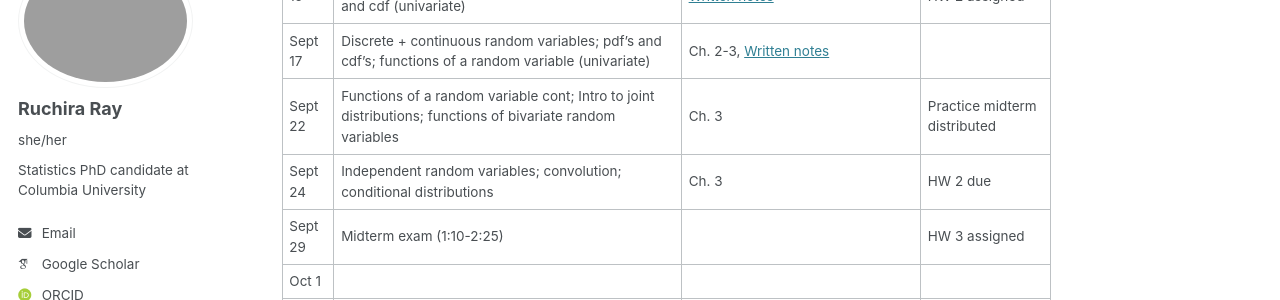
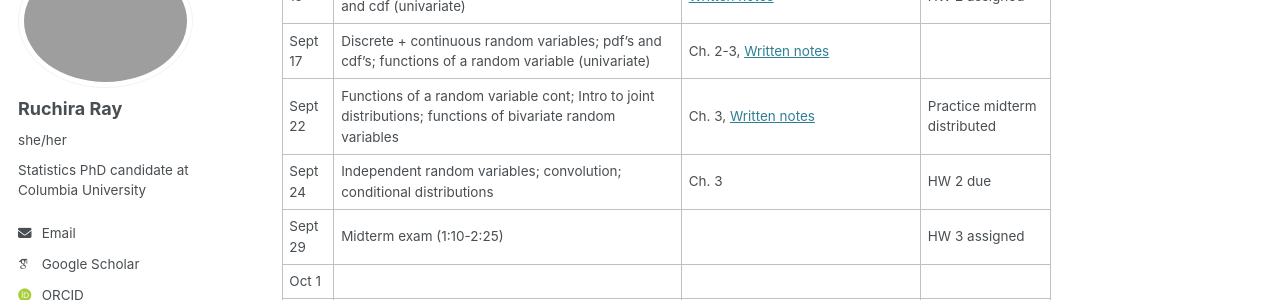
Before and after one commit to rray123/rray123.github.io, a Jekyll site: the page built from _pages/STAT5203.md, in a window 1280 px wide and 900 px high, scrolled down 462 px. Shown: the part 152-452 px from the top of the window. Built offline with Jekyll 4.4.1, drawn with Linux system fonts in a browser that asks for light colours; some web fonts are replaced.

Commit message:
Update STAT5203.md

```diff
--- a/_pages/STAT5203.md
+++ b/_pages/STAT5203.md
@@ -23,7 +23,7 @@ Schedule subject to change. Check back regularly for updates.
 | Sept 10 | Combinatorics (permutations with repeats, combinations); conditional probability | Ch. 1—2, [Written notes](https://rray123.github.io/files/Lecture2-written.pdf), [Video on birthday problem](https://www.youtube.com/watch?v=ofTb57aZHZs), [Video on matching problem](https://www.youtube.com/watch?v=pbXg5EI5t4c) ||
 | Sept 15 |Bayes rule, independent events, random variables and distributions; discrete random variables; pmf and cdf (univariate) | Ch. 2-3, [Ch. 3 Typed notes](https://rray123.github.io/files/Ch3.pdf), [Written notes](https://rray123.github.io/files/Lecture3-written.pdf) | HW 1 due <br> HW 2 assigned|
 | Sept 17 |Discrete + continuous random variables; pdf's and cdf's; functions of a random variable (univariate) | Ch. 2-3, [Written notes](https://rray123.github.io/files/Lecture4-written.pdf) | |
-| Sept 22 |Functions of a random variable cont; Intro to joint distributions; functions of bivariate random variables | Ch. 3 | Practice midterm distributed|
+| Sept 22 |Functions of a random variable cont; Intro to joint distributions; functions of bivariate random variables | Ch. 3, [Written notes](https://rray123.github.io/files/Lecture5-written.pdf) | Practice midterm distributed|
 | Sept 24 |Independent random variables; convolution; conditional distributions| Ch. 3 |HW 2 due|
 | Sept 29 |Midterm exam (1:10-2:25)||HW 3 assigned|
 | Oct 1   ||||
```
